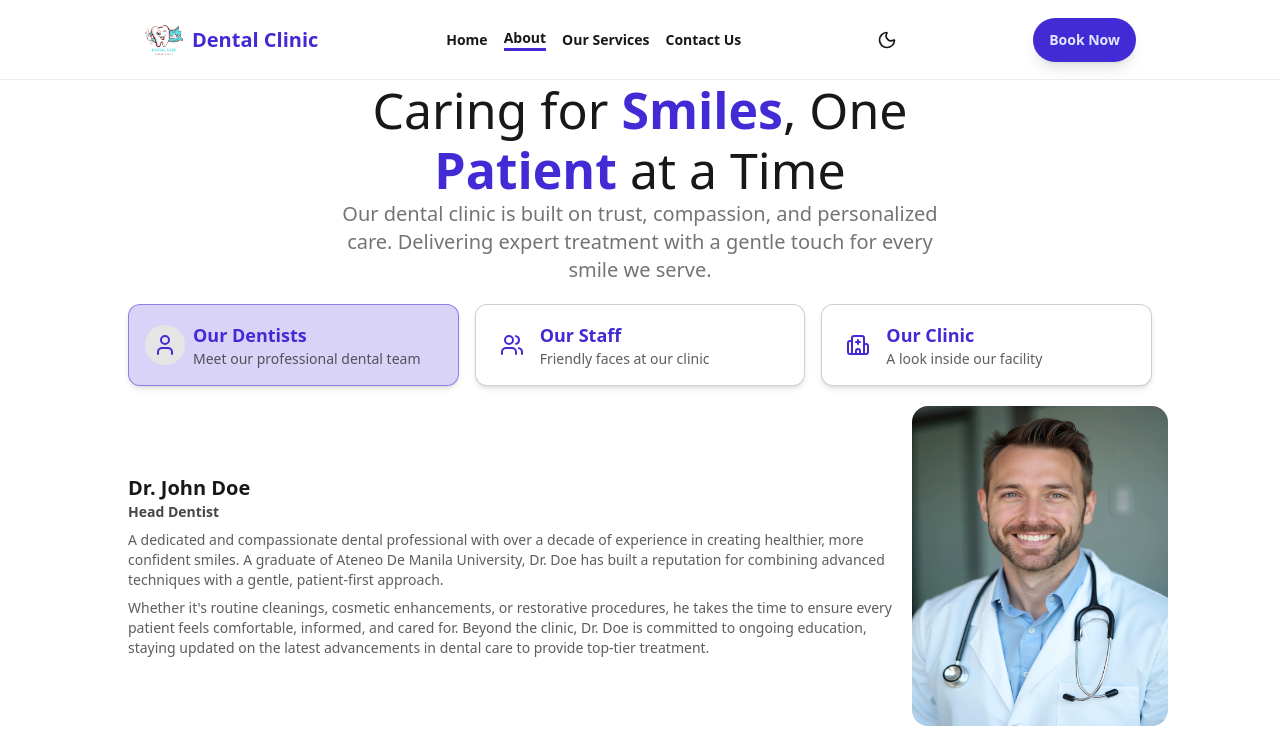
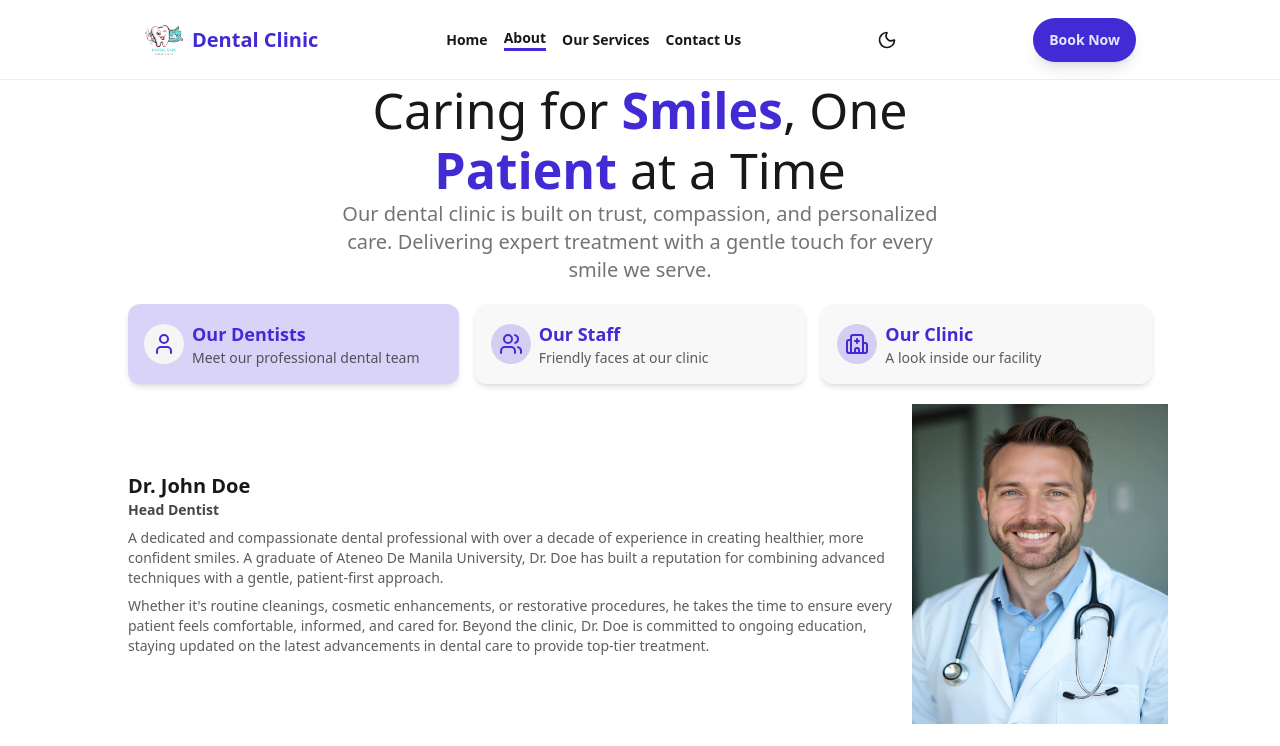
Before and after one commit to davidalfarero/dental-management-system, a React (Vite) app in the folder client/: page /about in a window 1280 px wide. Shown: the top 746 px of the page. Built offline with nearby package versions, Linux system fonts and the light colour scheme.

Commit message:
feat: update metric card design, service section details, and alternate dentist layout in about page

```diff
--- a/client/src/components/MetricCard.jsx
+++ b/client/src/components/MetricCard.jsx
@@ -9,11 +9,11 @@ const MetricCard = () => {
   ];
 
   return (
-    <div className="max-w-3xl md:mx-auto flex text-center justify-center p-4 md:px-4 md:py-8 rounded-2xl bg-base-100/50 shadow-lg backdrop-blur-xs">
+    <div className="max-w-3xl md:mx-auto flex justify-center p-4 md:px-4 md:py-8 rounded-2xl bg-base-100/50 shadow-lg backdrop-blur-xs">
 
       {metrics.map((metric, index) => (
         <React.Fragment key={index}>
-          <div className="md:flex gap-2 px-2">
+          <div className="md:flex gap-2 px-2 text-center">
             <div className="text-primary text-xl md:text-4xl font-bold">{metric.value}</div>
             <div className="text-base-content/80 text-xs md:text-base font-semibold">{metric.label}</div>
           </div>
--- a/client/src/components/ServiceSection.jsx
+++ b/client/src/components/ServiceSection.jsx
@@ -20,7 +20,7 @@ const ServicesSection = () => {
         {services.map((service, index) => (
           <div
             key={index}
-            className={`rounded-2xl bg-base-300 overflow-hidden px-2 pt-2 pb-4 space-y-2
+            className={`max-w-[450px] rounded-2xl bg-base-300 overflow-hidden px-2 pt-2 pb-4 space-y-2 place-self-center
               ${index >= 3 ? 'hidden md:block' : ''}
               `}
           >
--- a/client/src/pages/AboutPage.jsx
+++ b/client/src/pages/AboutPage.jsx
@@ -25,16 +25,16 @@ const AboutPage = () => {
           return (
             <div
               key={about.id}
-              className={`rounded-xl shadow-md p-4 cursor-pointer border border-base-content/20
+              className={`rounded-xl shadow-md p-4 cursor-pointer
               flex items-center gap-2
-              ${about.id === selectedIndex ? 'bg-primary/20 border-primary/50' : 'bg-base-100'}
+              ${about.id === selectedIndex ? 'bg-primary/20' : 'bg-base-200'}
               `}
               onClick={() => setSelectedIndex(about.id)}
             >
 
               <div className={`rounded-full flex items-center justify-center
-                transition duration-300 text-primary size-10
-                ${about.id === selectedIndex && 'bg-neutral-200'}
+                transition duration-300 size-10 text-primary
+                ${about.id === selectedIndex ? 'bg-neutral-100' : 'bg-primary/20'}
                 `}
               >
                 <Icon />
@@ -51,12 +51,16 @@ const AboutPage = () => {
 
       {selectedAbout?.id === "dentist" ? (
         <div className="space-y-6 px-4 md:px-0">
-          {selectedAbout.dentists.map((dentist, index) => (
+          {selectedAbout.dentists.map((dentist, index) => {
+            const isReversed = index % 2 !== 0;
+            return (
               <div
                 key={index}
-              className="grid md:grid-cols-[75%_25%] gap-4 items-center"
+                className={`grid gap-4 items-center
+                  ${isReversed ? 'md:grid-cols-[25%_75%]' : 'md:grid-cols-[75%_25%]'}
+                  `}
               >
-              <div>
+                <div className={`order-1 ${isReversed ? "md:order-2" : "md:order-1"}`}>
                   <h3 className="text-xl font-bold">{dentist.name}</h3>
                   <p className="text-sm text-base-content/80 font-semibold">{dentist.title}</p>
                   {dentist.description.split('\n\n').map((para, i) => (
@@ -69,18 +73,17 @@ const AboutPage = () => {
                   whileInView={{ opacity: 1, y: 0 }}
                   transition={{ duration: 0.8, ease: 'easeOut' }}
                   viewport={{ once: true }}
-                className="rounded-xl w-full h-80 overflow-hidden"
+                  className={`order-2 ${isReversed ? "md:order-1" : "md:order-2"} w-full h-80 overflow-hidden`}
                 >
                   <img
                     src={`/${dentist.image}`}
                     alt={dentist.name}
-                  className="w-full h-full object-fit rounded-2xl"
+                    className="w-full h-full object-fit"
                   />
                 </motion.div>
-
-
               </div>
-          ))}
+            );
+          })}
         </div>
       ) : (
         <div className="grid md:grid-cols-2 gap-4 items-center px-4 md:px-0">
@@ -89,13 +92,13 @@ const AboutPage = () => {
             whileInView={{ opacity: 1, y: 0 }}
             transition={{ duration: 0.8, ease: 'easeOut' }}
             viewport={{ once: true }}
-            className="rounded-xl w-full h-80 overflow-hidden"
+            className="w-full h-80 overflow-hidden"
           >
 
             <img
               src={`/${selectedAbout.image}`}
               alt={selectedAbout.title}
-              className="w-full h-full object-fit rounded-2xl"
+              className="w-full h-full object-fit"
             />
           </motion.div>
           <div>
--- a/client/src/pages/ServicesPage.jsx
+++ b/client/src/pages/ServicesPage.jsx
@@ -1,8 +1,20 @@
+import ServicesSection from '../components/ServiceSection';
+
+import { SectionTitle } from "../styles/UI";
 
 const ServicesPage = () => {
   return (
-    <div>
+    <div className="max-w-5xl mx-auto pt-15 md:pt-20 pb-10">
+      <SectionTitle
+        title={
+          <>
+            Explore Our <span className="text-primary font-black">Services</span>
+          </>
+        }
+        subtitle='From personalized consultations to comprehensive care, discover how we’re here to support your needs every step of the way.'
+      />
 
+      <ServicesSection />
     </div>
   );
 };
```
Lines whose indentation alone changed are shown as unchanged.
